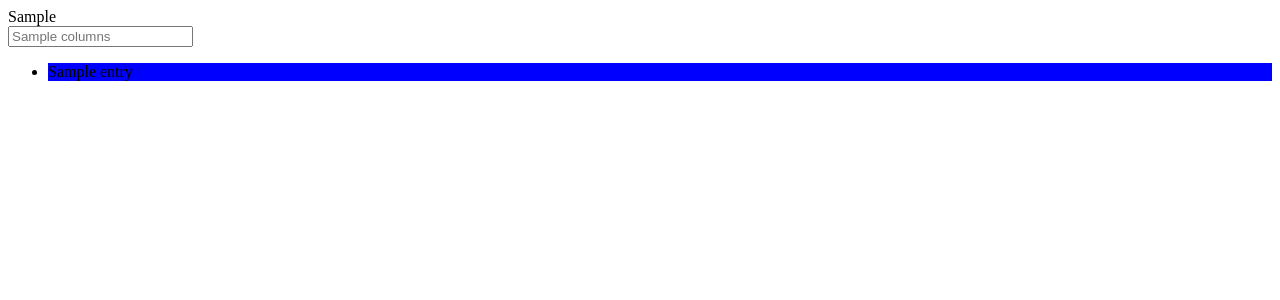
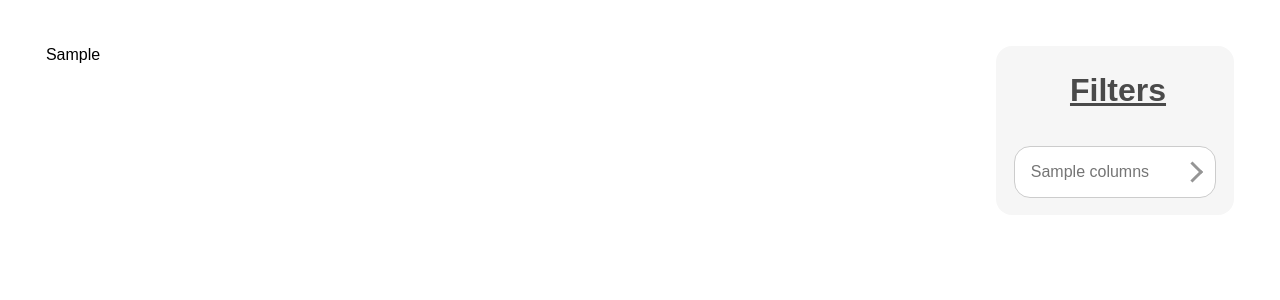
Before and after one commit to RubenMitchell/PODFather-Technical-Test, a Flask app: template templates/layout.html in a window 1280 px wide. Shown: the top 300 px of the page. Run offline with Flask 2, Linux system fonts and the light colour scheme; the template is opened without the code that fills it: most values are stand-ins (such as "Sample title", 1, 10 or a date in 2020).

Commit message:
Major UI update
Styled filter selection using CSS; added a clear filters button; added charets in table headers indicating current sorts

```diff
--- a/app.py
+++ b/app.py
@@ -45,5 +45,12 @@ def remove_filter():
     session.modified = True
     return get_table()
 
+@app.route('/clear_filter', methods=['POST'])
+def clear_filter():
+    column = request.form.get('column')
+    session['filter_dict'][column] = []
+    session.modified = True
+    return get_table()
+
 if __name__ == '__main__':
     app.run(debug=True)
--- a/static/script.js
+++ b/static/script.js
@@ -9,7 +9,9 @@ function setupTableSorting() {
         header.addEventListener('click', () => {
             const tableBody = header.closest('table').querySelector('tbody');
             const rows = Array.from(tableBody.querySelectorAll('tr'));
-
+            headers.forEach(header => {
+                header.className = '';
+            });
             rows.sort((rowA, rowB) => {
                 const cellA = rowA.children[index].textContent.toLowerCase();  // case-insensitive comparison
                 const cellB = rowB.children[index].textContent.toLowerCase();
@@ -26,7 +28,15 @@ function setupTableSorting() {
             // Rearrange sorted rows in the table body
             rows.forEach(row => tableBody.appendChild(row));
             // Toggle sort direction for the next click
+            if (sortDirections[index] == 1) {
+                header.classList.add('asc');
+            }
+            else
+            {
+                header.classList.add('desc');
+            }
             sortDirections[index] *= -1;
+
         });
     });
 }
@@ -34,6 +44,13 @@ function setupTableSorting() {
 //Add tabe sorting listners when the page is loaded
 document.addEventListener("DOMContentLoaded", function() {
     setupTableSorting()
+    document.querySelectorAll('.filter').forEach(filter => {
+        let options = filter.querySelector('.options');
+        options.style.maxHeight = 'none'; // Temporarily remove max-height restriction
+        let height = options.scrollHeight; // measure the scrollHeight
+        options.style.setProperty('--max-height', height + 'px'); // Set the custom property
+        options.style.maxHeight = ''; // Reapply the original max-height
+    });
 });
 
 function postRequest(url, params) {
@@ -53,6 +70,36 @@ function postRequest(url, params) {
 document.querySelectorAll('.filter').forEach(filter => {
     //Fetch all options for current filter
     const options = filter.querySelectorAll('.option');
+    filter.querySelector('input').addEventListener('click', (event) => {
+        event.stopPropagation(); // Stop click propagation
+        filter.classList.toggle('opened');
+    });
+
+    function update_placeholder(){
+        count = 0;
+        options.forEach((i) => {
+            if (i.dataset.state == 'selected') {
+                count += 1;
+            }
+        });
+        column_name = filter.dataset.column;
+        if (count > 0) {
+            filter.querySelector('input').placeholder = column_name+'s: '+count + ' Active';
+            filter.classList.add('active');
+        }
+        else {
+            filter.querySelector('input').placeholder = column_name+'s';
+            filter.classList.remove('active');
+        }
+    }
+
+    filter.querySelector('.clear_button').addEventListener('click', (event) => {
+        event.stopPropagation();
+        postRequest('/clear_filter', {column: filter.getAttribute('data-column')});
+        options.forEach((i) => {i.dataset.state = 'available';});
+        update_placeholder();
+    });
+
     //Loop through each option adding a click event listener
     options.forEach(option => {
         option.addEventListener('click', (event) => {
@@ -66,6 +113,7 @@ document.querySelectorAll('.filter').forEach(filter => {
                 postRequest('/remove_filter', {column: filter.getAttribute('data-column'), value: option.textContent});
                 option.setAttribute('data-state', 'available');
             }
+            update_placeholder();
         });
     });
 });
--- a/static/style.css
+++ b/static/style.css
@@ -1,6 +1,214 @@
-.option{
-    background-color: blue;
+*{
+    font-family: Arial, sans-serif;
+    box-sizing: border-box;
 }
-.option:hover{
-    background-color: red;
+
+#table{
+    width: 100%;
+    margin-right: 2%;
+    border-radius: 0;
 }
+table{
+    table-layout: fixed;
+    width: 100%;
+    border-collapse: collapse;
+}
+
+th, td {
+    position: relative;
+    text-align: center;
+    padding: 8px;
+    text-align: left;
+    border-bottom: 1px solid #ddd;
+}
+
+table, th, td {
+    text-align: center; /* Centers text horizontally */
+    vertical-align: middle; /* Centers text vertically */
+}
+
+.asc::after, .desc::after{
+    position: relative;
+    right: 1%;
+    top: 50%;
+    transform: translateY(-50%);
+    color: #4A4A4A;
+}
+
+.asc::after{
+    content: '   ▼';
+}
+
+.desc::after{
+    content: '   ▲';
+}
+
+
+/*Contains Table and Filters*/
+.content-wrapper {
+    display: flex;
+    justify-content: space-between;
+    padding: 3%;
+}
+
+/*Bubble in which all filters exist*/
+.filters{
+    width: 25%;
+    background-color: rgb(246, 246, 246);
+    border-radius: 1em;
+    padding-left: 1.5%;
+    padding-right: 1%;
+    align-self: start;
+    padding-bottom: 1%;
+}
+/*Heading of Filters*/
+.filters h2 {
+    text-align: center;
+    font-size: 2em;
+    color: #4A4A4A;
+    margin-bottom: 1em;
+    text-decoration: underline;
+}
+
+/*Input appearance*/
+.filters .filter input {
+    width: 100%;  /* Full width to fit the container */
+    padding: 1em 1em;  /* Comfortable padding */
+    margin: 0.3em 0;  /* Spacing between elements */
+    box-sizing: border-box;  /* Includes padding and border in the element's width */
+    border: 0.1em solid #ccc;  /* Subtle border */
+    border-radius: 1em;  /* Rounded corners */
+    background-color: #fff;  /* White background */
+    font-size: 16px;  /* Readable text size */
+    color: #333;  /* Dark color for text */
+    flex: 1;
+}
+
+/*Input appearnce when a filter is active*/
+.filters .filter.active input {
+    border: 0.1em solid #4ab63e;  /* Subtle border */
+}
+
+.filters .filter input:hover{
+    box-shadow:  0 5px 25px rgba(0, 34, 255, 0.1);
+
+}
+
+
+.filters .filter .options {
+    list-style: none;
+    margin: 0;
+    padding: 0;
+    opacity: 0;  /* Start with hidden content */
+    max-height: 0;  /* Start collapsed */
+    overflow: hidden;  /* Prevents content from showing when height is 0 */
+    background-color: rgb(255, 255, 255);
+    box-shadow: 0 0 5px 4px rgba(96, 96, 96, 0.1);
+    border-radius: 1em;
+    visibility: hidden;
+    z-index: 100;
+    margin-right: 0.8em;
+    transition: opacity 0.5s ease-out, max-height 0.5s ease-out, visibility 0.5s 0s;  /* Transition both properties */
+}
+
+.filters .filter.opened .options {
+    opacity: 1;  /* Fade in */
+    max-height: var(--max-height);  /* Expand to fit content */
+    visibility: visible;
+    margin-bottom: 5%;
+
+}
+
+
+.filters .filter .option{
+    padding: 0.8em;
+    cursor: pointer;
+    color: #292d34;
+    transition: transform 0.2s ease-in-out;
+}
+
+/*Available filters in a list on hover*/
+.option[data-state="available"]:hover {
+    transform: scale(1.05) translateX(2%);
+    transition: all 0.2s ease-in-out;
+    background-color: #e3e3e3;
+}
+
+.option[data-state="selected"]:hover {
+    transform: scale(1.05) translateX(2%);
+    transition: all 0.2s ease-in-out;
+    text-decoration: line-through;
+}
+
+/*Selected filters in a list*/
+.filters .filter .option[data-state="selected"] {
+    background-color: rgb(77, 229, 141);
+}
+
+.input_box_wrapper{
+    position: relative;
+    margin-right: 3%;
+}
+
+.input_box_wrapper::before {
+    content: '';
+    pointer-events: none;
+    position: absolute;
+    border: solid rgb(149, 149, 149);
+    border-width: 0 0.2em 0.2em 0;
+    padding: 3%;
+    right: 8%;
+    z-index: 10;
+    top: 50%;
+    transform: translate(0, -50%) rotate(-45deg);
+    transition: transform 0.3s ease-in-out;
+}
+
+.filter.opened .input_box_wrapper::before{
+    transform: translate(0, -65%) rotate(45deg);
+}
+
+.clear_button {
+    height: 20%;
+    aspect-ratio: 1 / 1;
+    position: relative;
+    border-radius: 0.5em;
+    display: none;
+    flex: 0.2;
+    justify-content: center;
+}
+
+.filter.active .clear_button {
+    display: block;
+}
+
+.clear_button::before,
+.clear_button::after {
+    content: '';
+    position: absolute;
+    top: 10%;            /* Center the lines vertically */
+    left: 45%;            /* Center the lines horizontally */
+    width: 10%;           /* Line thickness */
+    height: 80%;
+    border-radius: 9px;        /* Line length, adjust based on your preference */
+    background-color: #fb0000; /* Line color */
+}
+
+.clear_button::before {transform: rotate(45deg);}
+.clear_button::after {transform: rotate(-45deg);}
+
+.clear_button:hover {
+    background-color: #d0d0d0;
+    box-shadow: 0 10px 25px rgba(124, 130, 141, 0.2);
+    transition: all 0.1s ease;
+}
+
+.input_line_wrapper{
+    display: flex;
+    justify-content: center;
+    align-items: center;
+}
+
+.input_box_wrapper{
+    flex:1;
+}
--- a/templates/layout.html
+++ b/templates/layout.html
@@ -5,13 +5,20 @@
     <title>Data Viewer</title>
 </head>
 <body>
+    <div class="content-wrapper">
         <div id="table">
             {{ table_data|safe }}
         </div>
         <div class="filters">
+            <h2>Filters</h2>
             {% for column, entries in unique_entries.items() %}
             <div class="filter" data-column="{{ column }}">
+                <div class = "input_line_wrapper">
+                    <div class = "input_box_wrapper">
                         <input type="text" placeholder="{{ column }}s" readonly />
+                    </div>
+                    <div class = "clear_button"></div>
+                </div>
                 <ul class="options">
                     {% for entry in entries %}
                     <li class="option" data-state="available">{{ entry }}</li>
@@ -20,6 +27,7 @@
             </div>
             {% endfor %}
         </div>
+    </div>
     <script src="{{ url_for('static', filename='script.js') }}"></script>
 </body>
 </html>
```
Lines whose indentation alone changed are shown as unchanged.
